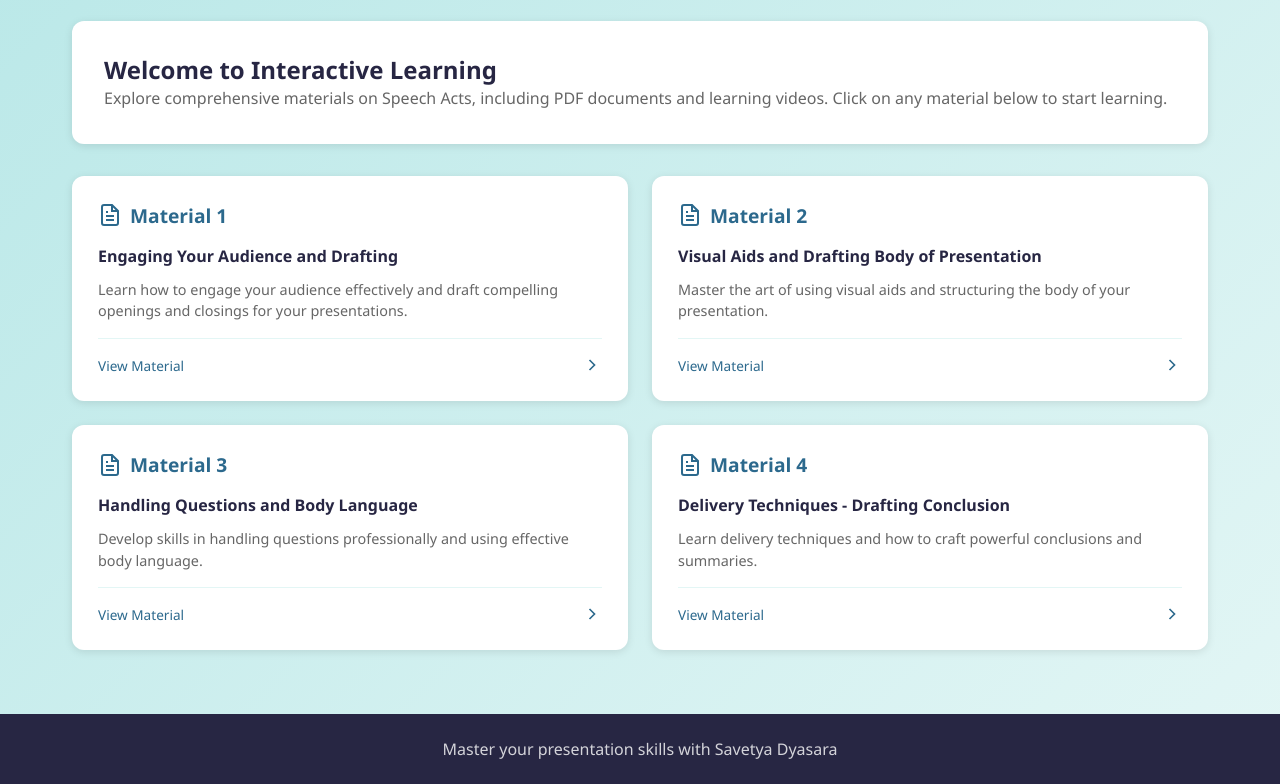
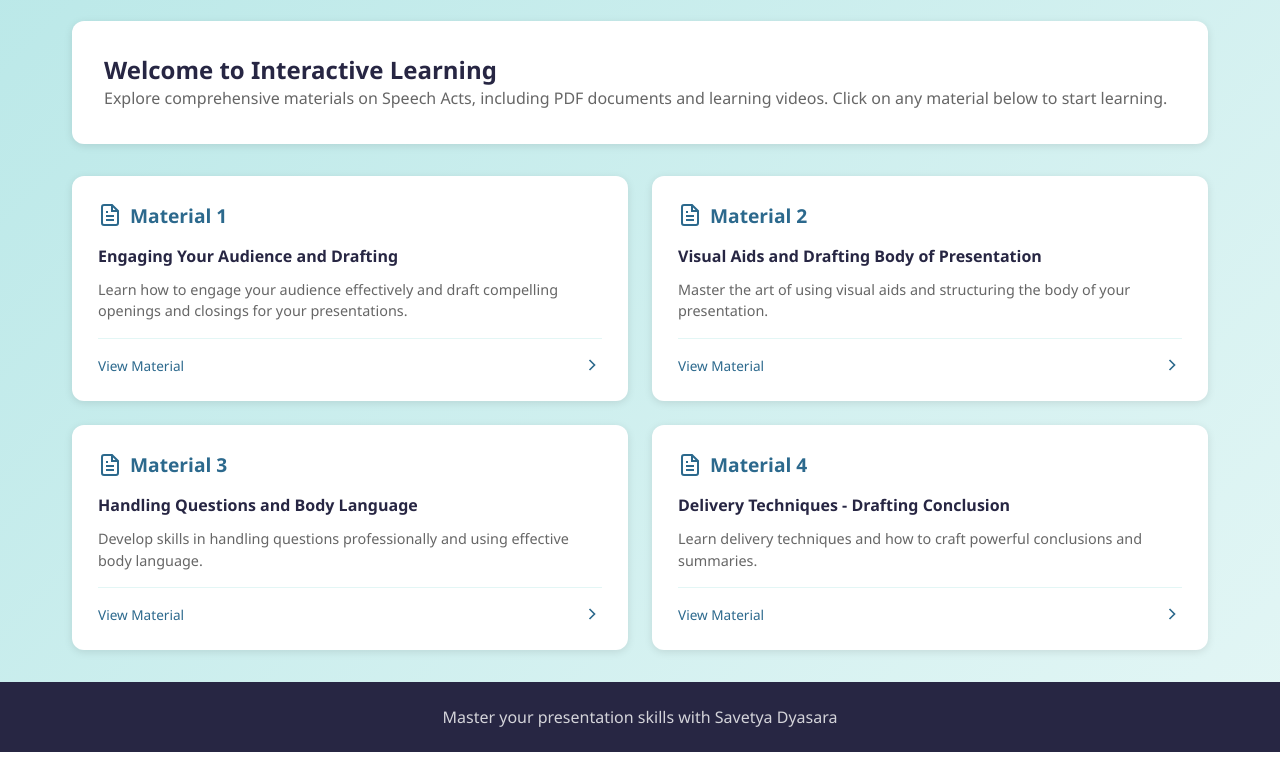
Before and after one commit to refinormdhn/UTS-PAWM-Savetya-Dyasara, a website: page learn.html in a window 1280 px wide. Shown: the part 72-856 px from the top of the page. After the commit the page ends 824 px from the top, so only its background shows below. Drawn offline with nearby package versions, Linux system fonts and the light colour scheme.

Commit message:
fix: footer learn

```diff
--- a/css/learn.css
+++ b/css/learn.css
@@ -8,6 +8,8 @@ body {
   font-family: "Segoe UI", Roboto, sans-serif;
   min-height: 100vh;
   background: linear-gradient(135deg, #BAE8E8 0%, #E3F6F5 100%);
+  display: flex;
+  flex-direction: column;
 }
 
 nav {
@@ -69,6 +71,8 @@ main {
   max-width: 1200px;
   margin: 0 auto;
   padding: 2rem;
+  flex: 1;
+  width: 100%;
 }
 
 .welcome-box {
@@ -341,9 +345,8 @@ footer {
   color: white;
   text-align: center;
   padding: 1.5rem 0;
-  position: relative;
   width: 100%;
-  margin-top: 2rem;
+  margin-top: auto;
 }
 
 footer p {
```
Also changed, not shown: 1 other file.
